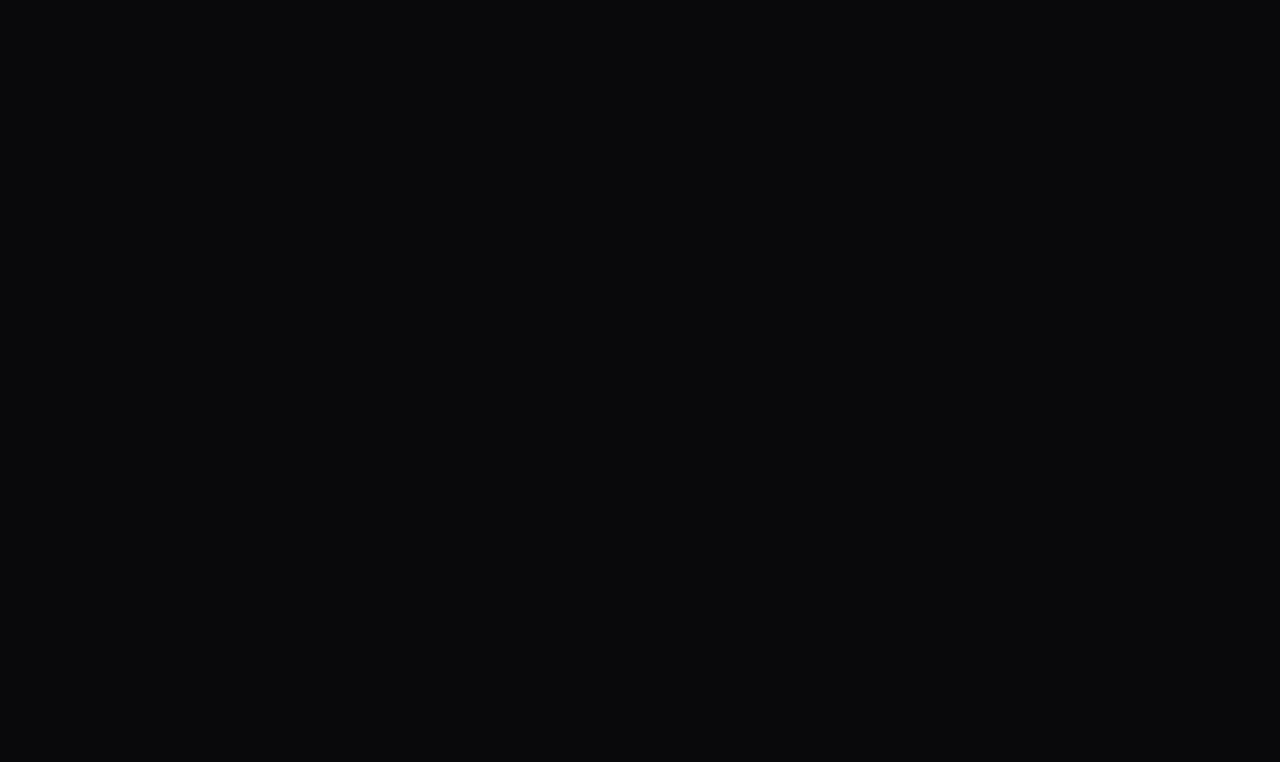
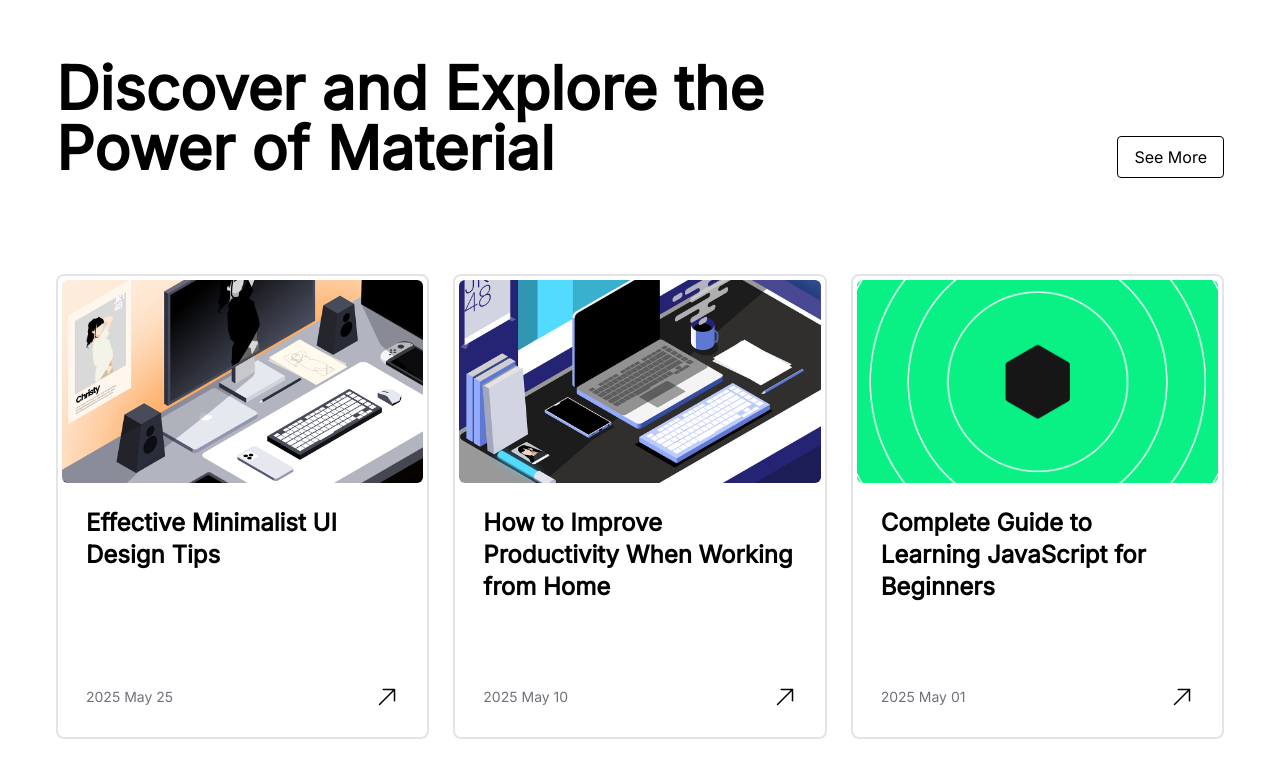
Before and after one commit to frmnxhken/blog, a React (Vite) app in the folder frontend/: page / in a window 1280 px wide. Shown: the part 1160-1922 px from the top of the page. Before the commit the page ends 1122 px from the top, so only its background shows below. Built offline with nearby package versions, Linux system fonts and the light colour scheme.

Commit message:
Add main content

```diff
--- a/frontend/src/pages/blog/home/HomePage.jsx
+++ b/frontend/src/pages/blog/home/HomePage.jsx
@@ -1,12 +1,14 @@
-import React from 'react'
-import Hero from './ui/Hero'
+import React from "react";
+import Hero from "./ui/Hero";
+import Main from "./ui/Main";
 
 const HomePage = () => {
   return (
     <>
-        <Hero/>
+      <Hero />
+      <Main />
     </>
-  )
-}
+  );
+};
 
-export default HomePage
+export default HomePage;
--- /dev/null
+++ b/frontend/src/pages/blog/home/ui/Main.jsx
@@ -0,0 +1,26 @@
+import React from "react";
+import Card from "@/shared/ui/Card";
+import { LIST_ARTICLE } from "@/shared/data";
+import Button from "@/shared/ui/Button";
+
+const Main = () => {
+  return (
+    <div className="bg-white w-full rounded-t-3xl">
+      <div className="container max-w-[1200px] mx-auto px-4 py-24">
+        <div className="flex justify-between items-end-safe">
+          <h1 className="text-6xl font-semibold w-3/4">
+            Discover and Explore the Power of Material
+          </h1>
+          <Button variant="secondary">See More</Button>
+        </div>
+        <div className="grid grid-cols-3 gap-6 mt-24">
+          {LIST_ARTICLE.map((article, index) => (
+            <Card key={index} {...article} />
+          ))}
+        </div>
+      </div>
+    </div>
+  );
+};
+
+export default Main;
--- a/frontend/src/shared/data.js
+++ b/frontend/src/shared/data.js
@@ -25,11 +25,13 @@ export const LIST_ARTICLE = [
     description:
       "An introductory article about React.js and why this framework is widely used in modern web development.",
     date: "2025 May 30",
+    thumbnail: "/images/article/4.png",
   },
   {
     title: "7 Common Programming Mistakes to Avoid",
     description:
       "Identify frequent mistakes made by beginner programmers and how to avoid them.",
     date: "2025 May 12",
+    thumbnail: "/images/article/5.png",
   },
 ];
--- /dev/null
+++ b/frontend/src/shared/ui/Button.jsx
@@ -0,0 +1,29 @@
+import React from "react";
+
+const Button = ({
+  children,
+  variant = "primary",
+  className = "",
+  ...props
+}) => {
+  const baseButton =
+    "px-4 py-2 cursor-pointer rounded font-medium transition-colors duration-200";
+
+  const variants = {
+    primary: "bg-zinc-800 text-white hover:bg-zinc-700",
+    secondary:
+      "bg-transparent border border-black text-black hover:bg-zinc-800 hover:text-white",
+    light: "bg-white text-black border border-white hover:bg-zinc-300",
+  };
+
+  return (
+    <button
+      className={`${baseButton}${variants[variant]} ${className}`}
+      {...props}
+    >
+      {children}
+    </button>
+  );
+};
+
+export default Button;
--- /dev/null
+++ b/frontend/src/shared/ui/Card.jsx
@@ -0,0 +1,23 @@
+import React from "react";
+import { HiArrowUpRight } from "react-icons/hi2";
+
+const Card = ({ title, thumbnail, date }) => {
+  return (
+    <div className="border-2 border-zinc-200 p-1 rounded-lg hover:bg-zinc-100">
+      <img
+        src={thumbnail}
+        alt="thumbnail"
+        className="aspect-video object-cover rounded-md"
+      />
+      <div className="flex flex-col justify-between p-6 min-h-[250px]">
+        <h3 className="text-2xl font-semibold">{title}</h3>
+        <div className="flex justify-between items-center">
+          <p className="text-sm text-zinc-500">{date}</p>
+          <HiArrowUpRight className="cursor-pointer" size={24} />
+        </div>
+      </div>
+    </div>
+  );
+};
+
+export default Card;
--- a/frontend/src/shared/ui/Navbar.jsx
+++ b/frontend/src/shared/ui/Navbar.jsx
@@ -3,7 +3,7 @@ import { HiBars2 } from "react-icons/hi2";
 
 const Navbar = () => {
   return (
-    <div className="sticky top-0 w-full border-b-2 border-zinc-800 bg-zinc-950">
+    <div className="w-full border-b-2 border-zinc-800 bg-zinc-950">
       <div className="container max-w-[1200px] mx-auto px-4 py-6 flex justify-between items-center">
         <div>
           <h2 className="text-xl text-white font-semibold">Blog Us</h2>
```
Also changed, not shown: frontend/public/images/article/4.png (added), frontend/public/images/article/5.png (added).
